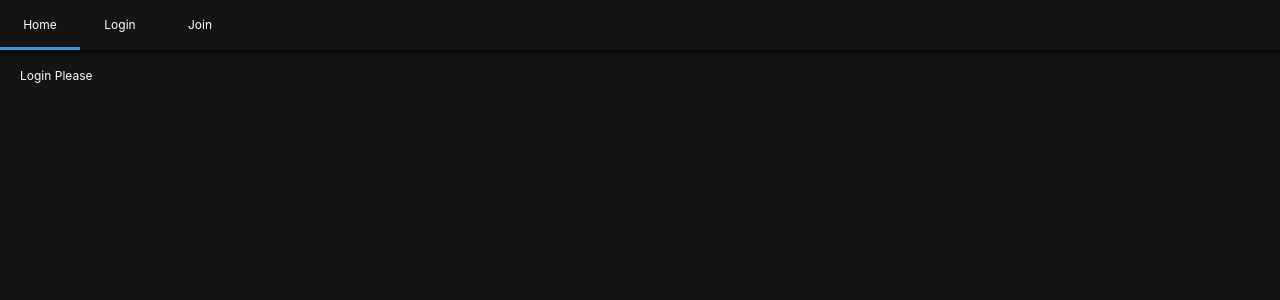
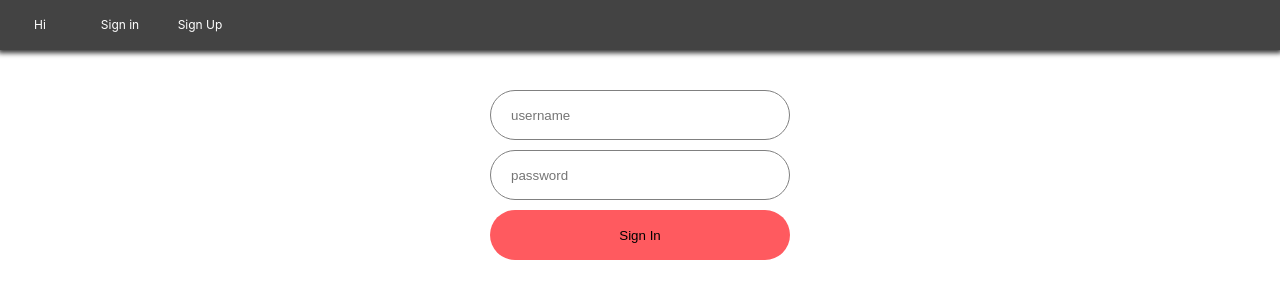
Before and after one commit to qhqnf/asset-dashboard-fe, a React (Create React App) app: page /#/signin in a window 1280 px wide. Before the commit this address led to /#/. Shown: the top 300 px of the page. Built offline with nearby package versions, Linux system fonts and the light colour scheme.

Commit message:
create signin view

```diff
--- /dev/null
+++ b/src/Components/Btn.js
@@ -0,0 +1,12 @@
+import styled from "styled-components";
+
+const Button = styled.button`
+  width: 300px;
+  height: 50px;
+  padding: 12.5px 20px;
+  border-radius: 30px;
+  background-color: #ff5a5f;
+  border: none;
+`;
+
+export default Button;
--- a/src/Components/GlobalStyles.js
+++ b/src/Components/GlobalStyles.js
@@ -13,8 +13,8 @@ const globalStyles = createGlobalStyle`
     body{
         font-family:-apple-system, BlinkMacSystemFont, 'Segoe UI', Roboto, Oxygen, Ubuntu, Cantarell, 'Open Sans', 'Helvetica Neue', sans-serif;
         font-size:12px;
-        background-color:rgba(20, 20, 20, 1);
-        color:white;
+        background-color: white;
+        color:#020202;
         padding-top:50px;
     }
 `;
--- a/src/Components/Header.js
+++ b/src/Components/Header.js
@@ -1,4 +1,5 @@
 import React from "react";
+import { useSelector } from "react-redux";
 import { Link, withRouter } from "react-router-dom";
 import styled from "styled-components";
 
@@ -36,18 +37,31 @@ const SLink = styled(Link)`
   justify-content: center;
 `;
 
-export default withRouter(({ location: { pathname } }) => (
+const Navigation = ({ location: { pathname } }) => {
+  const { isLoggedIn } = useSelector((state) => state.userReducer);
+  return (
     <Header>
       <List>
         <Item current={pathname === "/"}>
-        <SLink to="/">Home</SLink>
+          <SLink to="/">{isLoggedIn ? "dash" : "Hi"}</SLink>
         </Item>
-      <Item current={pathname === "/login"}>
-        <SLink to="/login">Login</SLink>
+        {isLoggedIn ? (
+          <Item current={pathname === "/logout"}>
+            <SLink to="/logout">Log out</SLink>
           </Item>
-      <Item current={pathname === "/join"}>
-        <SLink to="/join">Join</SLink>
+        ) : (
+          <>
+            <Item current={pathname === "/singin"}>
+              <SLink to="/signin">Sign in</SLink>
             </Item>
+            <Item current={pathname === "/singup"}>
+              <SLink to="signup">Sign Up</SLink>
+            </Item>
+          </>
+        )}
       </List>
     </Header>
-));
+  );
+};
+
+export default withRouter(Navigation);
--- /dev/null
+++ b/src/Components/Input.js
@@ -0,0 +1,13 @@
+import styled from "styled-components";
+
+const Input = styled.input`
+  width: 300px;
+  height: 50px;
+  padding: 12.5px 20px;
+  border: 1px solid grey;
+  background-color: white;
+  border-radius: 30px;
+  margin-bottom: 10px;
+`;
+
+export default Input;
--- a/src/Components/Router.js
+++ b/src/Components/Router.js
@@ -8,6 +8,8 @@ import {
 import Header from "./Header";
 import Portfolio from "./Portfolio";
 import HomeContainer from "../Routes/Home/index";
+import SignIn from "../Routes/SignIn";
+import SignUp from "../Routes/SignUp";
 
 export default () => {
   return (
@@ -15,6 +17,8 @@ export default () => {
       <Header />
       <Switch>
         <Route path="/" exact component={HomeContainer} />
+        <Route path="/signin" component={SignIn} />
+        <Route path="/signup" component={SignUp} />
         <Redirect from="*" to="/" />
       </Switch>
     </Router>
--- a/src/Routes/Home/HomeContainer.js
+++ b/src/Routes/Home/HomeContainer.js
@@ -1,4 +1,3 @@
-import React from "react";
 import { connect } from "react-redux";
 import HomePresenter from "./HomePresenter";
 
--- /dev/null
+++ b/src/Routes/SignIn.js
@@ -0,0 +1,57 @@
+import React, { useState } from "react";
+import { useDispatch } from "react-redux";
+import styled from "styled-components";
+import Input from "../Components/Input";
+import Button from "../Components/Btn";
+import { userLogin } from "../redux/userReducer";
+import api from "../api";
+
+const Container = styled.div`
+  display: flex;
+  justify-content: center;
+  align-items: center;
+  padding: 40px;
+`;
+
+const FormContainer = styled.form`
+  display: flex;
+  flex-direction: column;
+  justify-content: center;
+  align-items: center;
+`;
+
+export default () => {
+  const dispatch = useDispatch();
+  const [username, setUsername] = useState("");
+  const [password, setPassword] = useState("");
+  const handleSubmit = async (e) => {
+    e.preventDefault();
+    try {
+      const {
+        data: { id, token },
+      } = await api.login({
+        username: username,
+        password: password,
+      });
+      console.log(id, token);
+      dispatch(userLogin(id, token));
+    } catch (e) {
+      console.log(e);
+    }
+  };
+  return (
+    <Container>
+      <FormContainer>
+        <Input
+          placeholder={"username"}
+          onChange={(event) => setUsername(event.target.value)}
+        />
+        <Input
+          placeholder={"password"}
+          onChange={(event) => setPassword(event.target.value)}
+        />
+        <Button onClick={handleSubmit}>Sign In</Button>
+      </FormContainer>
+    </Container>
+  );
+};
--- /dev/null
+++ b/src/Routes/SignUp.js
@@ -0,0 +1,30 @@
+import React, { useState } from "react";
+import styled from "styled-components";
+import Input from "../Components/Input";
+import Button from "../Components/Btn";
+
+const Container = styled.div`
+  display: flex;
+  justify-content: center;
+  align-items: center;
+  padding: 40px;
+`;
+
+const FormContainer = styled.form`
+  display: flex;
+  flex-direction: column;
+  justify-content: center;
+  align-items: center;
+`;
+
+export default () => {
+  return (
+    <Container>
+      <FormContainer>
+        <Input placeholder={"username"} />
+        <Input placeholder={"password"} />
+        <Button>Sign Up</Button>
+      </FormContainer>
+    </Container>
+  );
+};
--- a/src/redux/userReducer.js
+++ b/src/redux/userReducer.js
@@ -1,8 +1,16 @@
+import api from "../api";
+
 // Action type
 const LOGIN = "LOGIN";
 const LOGOUT = "LOGOUT";
 
-export const login = () => ({ type: LOGIN });
+export const userLogin = (id, token) => ({
+  type: LOGIN,
+  payload: {
+    id,
+    token,
+  },
+});
 export const logout = () => ({ type: LOGOUT });
 
 // Initial state
@@ -31,3 +39,16 @@ export default (state = initialState, action) => {
       return state;
   }
 };
+
+/* export const userLogin = (form) => async (dispatch) => {
+  try {
+    const {
+      data: { id, token },
+    } = await api.login(form);
+    if (id && token) {
+      dispatch();
+    }
+  } catch (e) {
+    alert("Wrong username or password");
+  }
+}; */
```
Lines whose indentation alone changed are shown as unchanged.
